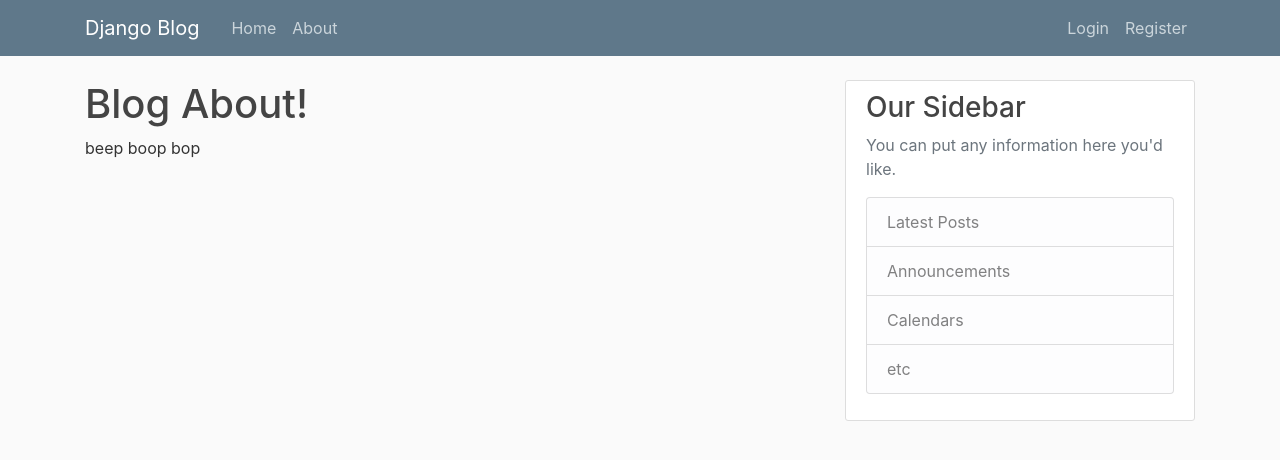
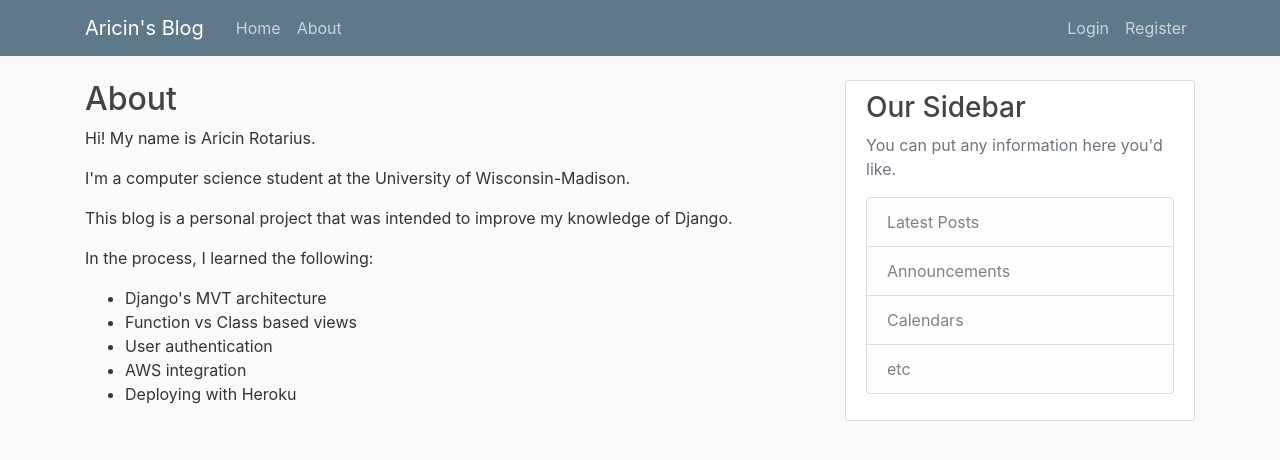
Before and after one commit to aricin/aricins-blog, a Django app: page /about/ in a window 1280 px wide. Shown: the top 460 px of the page. Run offline with Django 3.2, Linux system fonts and the light colour scheme; some libraries are stand-ins or nearby versions.

Commit message:
Add darkmode feature

```diff
--- /dev/null
+++ b/blog/static/blog/dark.css
@@ -0,0 +1,4 @@
+body {
+    background: #333333;
+    color: #333333;
+}
--- a/blog/templates/blog/about.html
+++ b/blog/templates/blog/about.html
@@ -1,6 +1,16 @@
 {% extends 'blog/base.html' %}
 
 {% block content %}
-    <h1>Blog About!</h1>
-    <p>beep boop bop</p>
+    <h2>About</h2>
+    <p>Hi! My name is Aricin Rotarius.</p>
+    <p>I'm a computer science student at the University of Wisconsin-Madison.</p>
+    <p>This blog is a personal project that was intended to improve my knowledge of Django.</p>
+    <p>In the process, I learned the following:</p>
+    <ul>
+        <li>Django's MVT architecture</li>
+        <li>Function vs Class based views</li>
+        <li>User authentication</li>
+        <li>AWS integration</li>
+        <li>Deploying with Heroku</li>
+    </ul>
 {% endblock content %}
--- a/blog/templates/blog/base.html
+++ b/blog/templates/blog/base.html
@@ -11,17 +11,21 @@
 
     <link rel="stylesheet" type="text/css" href="{% static 'blog/main.css' %}">
 
+    {% if user.profile.darkmode %}
+        <link rel="stylesheet" type="text/css" href="{% static 'blog/dark.css' %}">
+    {% endif %}
+
     {% if title %}
-        <title>Django Blog - {{ title }}</title>
+        <title>Aricin's Blog - {{ title }}</title>
     {% else %}
-        <title>Django Blog</title>
+        <title>Aricin's Blog</title>
     {% endif %}
 </head>
 <body>
     <header class="site-header">
         <nav class="navbar navbar-expand-md navbar-dark bg-steel fixed-top">
             <div class="container">
-                <a class="navbar-brand mr-4" href="{% url 'blog-home' %}">Django Blog</a>
+                <a class="navbar-brand mr-4" href="{% url 'blog-home' %}">Aricin's Blog</a>
                 <button class="navbar-toggler" type="button" data-toggle="collapse" data-target="#navbarToggle" aria-controls="navbarToggle" aria-expanded="false" aria-label="Toggle navigation">
                 <span class="navbar-toggler-icon"></span>
                 </button>
--- a/django_blog/settings.py
+++ b/django_blog/settings.py
@@ -26,7 +26,7 @@ BASE_DIR = Path(__file__).resolve().parent.parent
 SECRET_KEY = os.environ.get('SECRET_KEY')
 
 # SECURITY WARNING: don't run with debug turned on in production!
-DEBUG = False
+DEBUG = True
 
 ALLOWED_HOSTS = ['aricinblog.herokuapp.com']
 
--- a/users/models.py
+++ b/users/models.py
@@ -6,6 +6,7 @@ class Profile(models.Model):
     user = models.OneToOneField(User, on_delete=models.CASCADE)
     image = models.ImageField(default='default.jpg', upload_to='profile_pics')
     bio = models.CharField(default='', max_length=30)
+    darkmode = models.BooleanField(default=False)
 
         # def save(self, *args, **kwargs):
         #     super().save(*args, **kwargs)
```
Also changed, not shown: users/migrations/0005_profile_darkmode.py (added).
